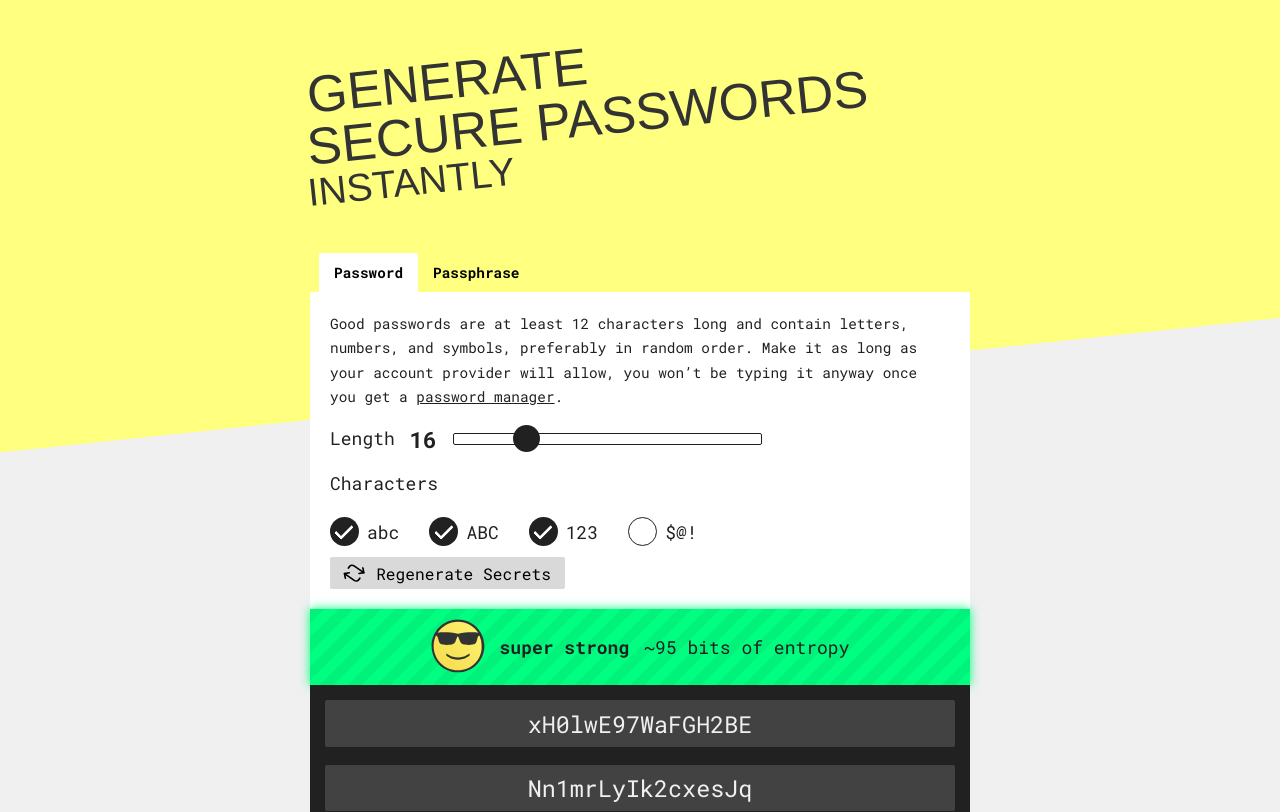
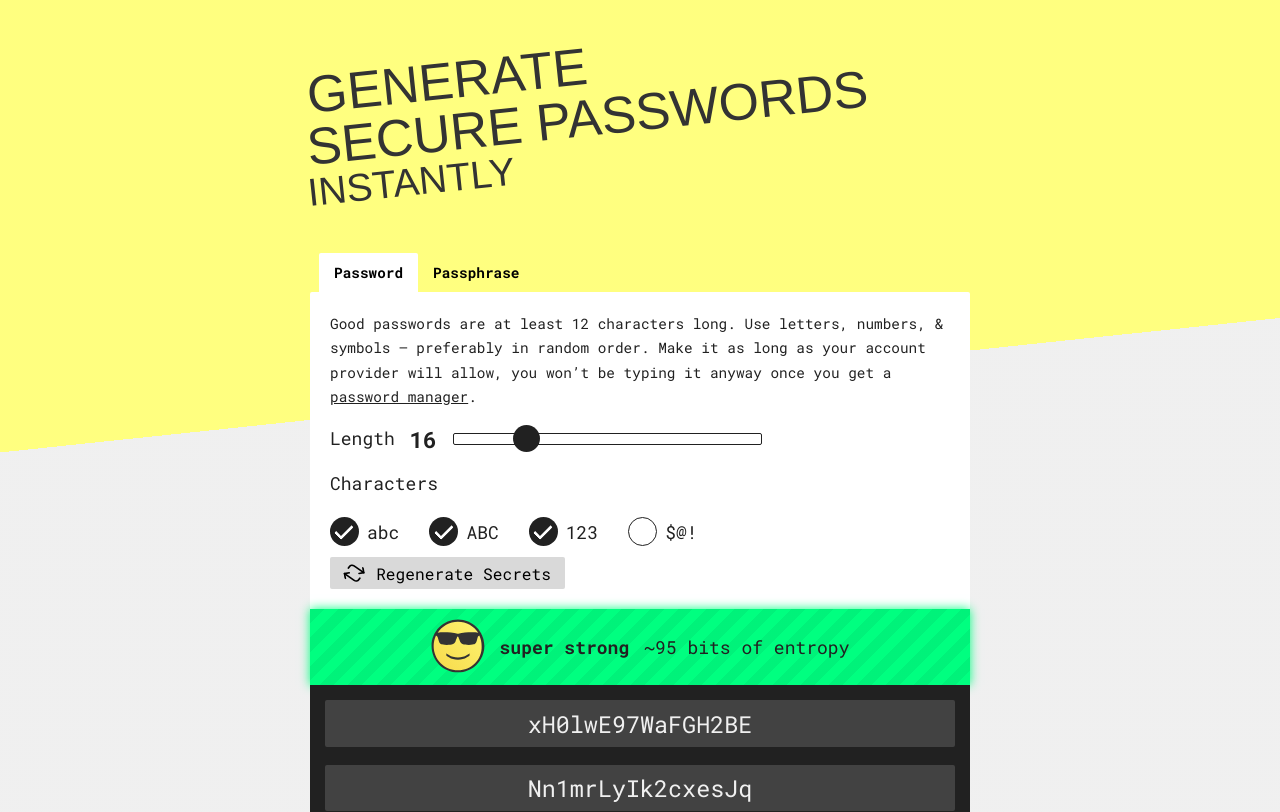
Before and after one commit to murbar/password-generator, a React (Create React App) app: page / in a window 1280 px wide. Shown: the top 812 px of the page. Built offline with nearby package versions, Linux system fonts and the light colour scheme; a web font is replaced by a local one.

Commit message:
Tweak copy

```diff
--- a/src/components/PassphraseParams.js
+++ b/src/components/PassphraseParams.js
@@ -36,7 +36,7 @@ export default function PassphraseParams({ values, onChange }) {
   return (
     <Styles>
       <p>
-        Long passphrases are easier to remember (and type!) and are often just as secure as a random
+        Long passphrases are easy to remember (and type!) and are often just as secure as a random
         string of characters, especially when they're longer than a password would be. Makes a great
         choice for your "master" password.
       </p>
--- a/src/components/PasswordParams.js
+++ b/src/components/PasswordParams.js
@@ -35,7 +35,7 @@ export default function PasswordParams({ values, onChange }) {
   return (
     <Styles>
       <p>
-        Good passwords are at least 12 characters long and contain letters, numbers, and symbols,
+        Good passwords are at least 12 characters long. Use letters, numbers, & symbols &mdash;
         preferably in random order. Make it as long as your account provider will allow, you won’t
         be typing it anyway once you get a <a href="#about">password manager</a>.
       </p>
```
